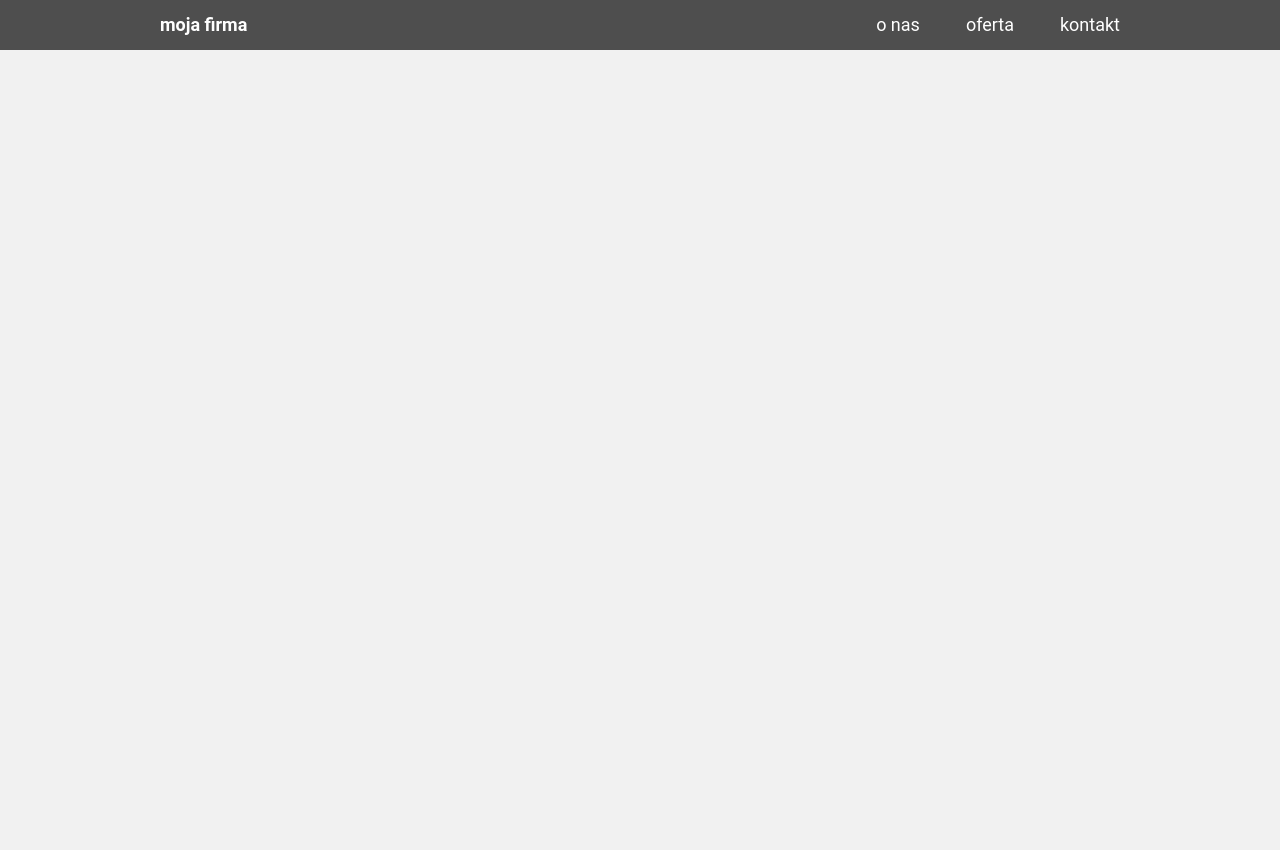
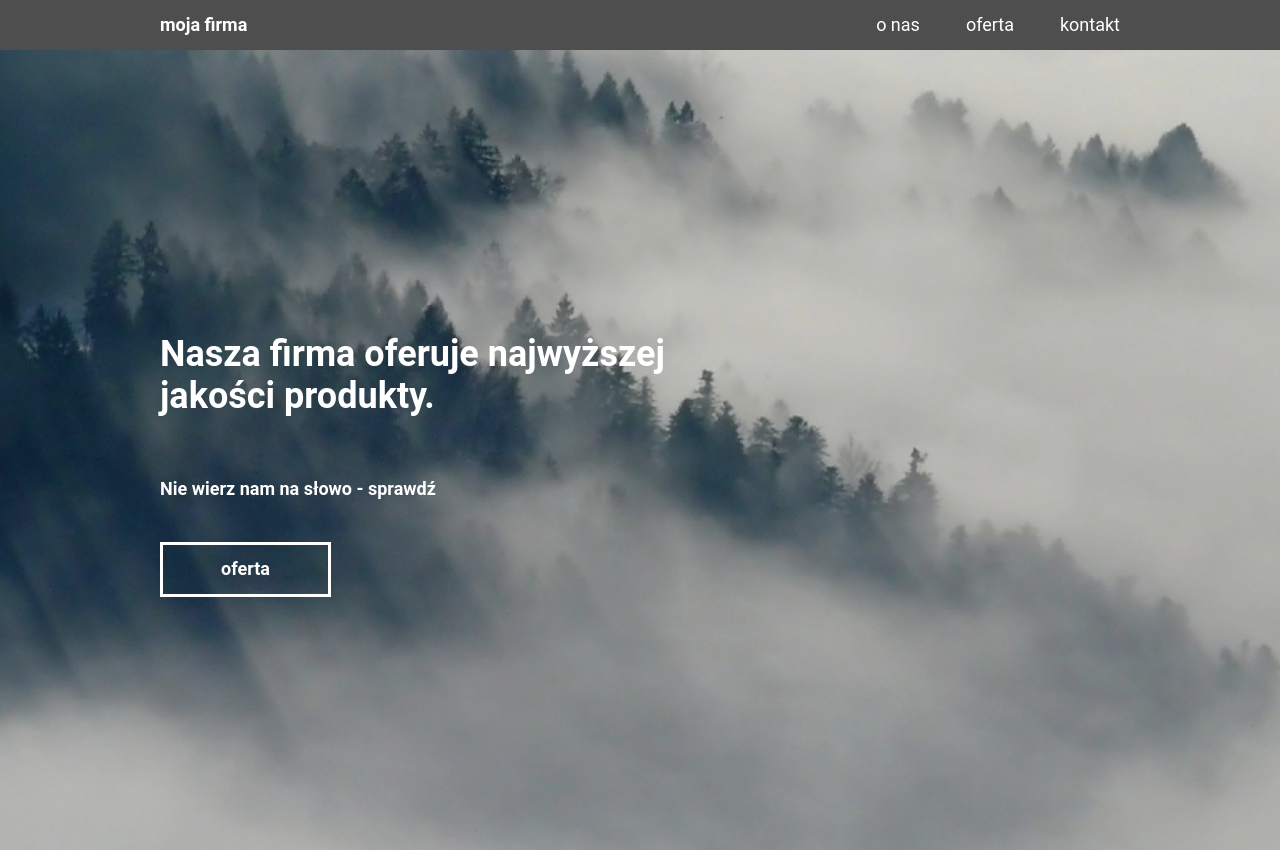
Before and after one commit to annaciosek/react-static-website, a React (Create React App) app: page / in a window 1280 px wide. Before the commit the page ends 800 px from the top, so only its background shows below. Built offline with nearby package versions, Linux system fonts and the light colour scheme.

Commit message:
created hero section & changed page title

```diff
--- a/public/index.html
+++ b/public/index.html
@@ -24,7 +24,7 @@
       work correctly both with client-side routing and a non-root public URL.
       Learn how to configure a non-root public URL by running `npm run build`.
     -->
-    <title>React App</title>
+    <title>Moja firma</title>
   </head>
   <body>
     <noscript>You need to enable JavaScript to run this app.</noscript>
--- a/src/App.css
+++ b/src/App.css
@@ -103,7 +103,6 @@ section:not(#hero-section) {
 }
 
 #hero-section {
-  background-image: url();
   background-position: center;
   background-size: cover;
   position: relative;
--- a/src/App.js
+++ b/src/App.js
@@ -1,10 +1,14 @@
 import "./App.css";
 import Nav from "./components/Nav";
+import HeroSection from "./components/HeroSection";
 
 function App() {
   return (
     <>
       <Nav />
+      <main>
+        <HeroSection />
+      </main>
     </>
   );
 }
--- /dev/null
+++ b/src/components/HeroSection.jsx
@@ -0,0 +1,24 @@
+import React from "react";
+import background from "../assets/img/bg.jpg";
+
+function HeroSection() {
+  return (
+    <section
+      id="hero-section"
+      style={{ backgroundImage: `url(${background})` }}
+    >
+      <div class="overlay"></div>
+      <div class="container">
+        <div class="hero">
+          <h1 class="white">
+            Nasza firma oferuje najwyższej jakości produkty.
+          </h1>
+          <p class="white">Nie wierz nam na słowo - sprawdź</p>
+          <a href="#services-section">oferta</a>
+        </div>
+      </div>
+    </section>
+  );
+}
+
+export default HeroSection;
```
